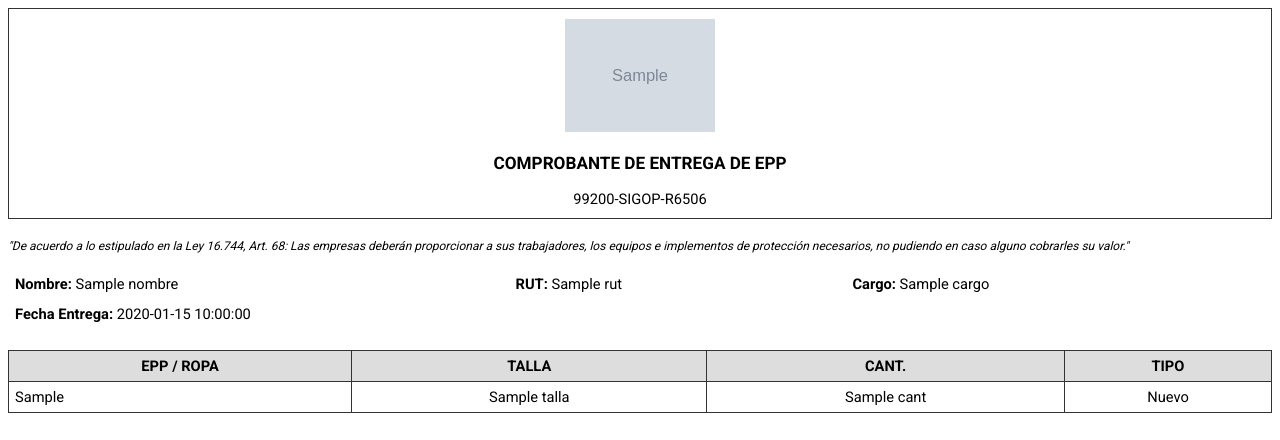
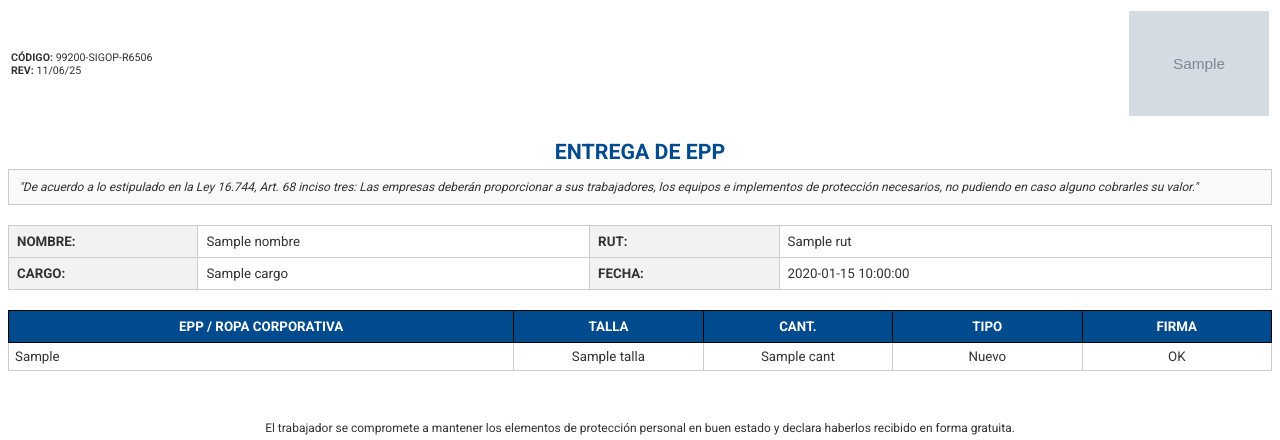
Before and after one commit to joachez17/RMC-Generador-Documentos, a Python web app: template templates/epp.html in a window 1280 px wide. Shown: the top 440 px of the page. Run offline with Jinja, Linux system fonts and the light colour scheme; the template is opened without the code that fills it: most values are stand-ins (such as "Sample title", 1, 10 or a date in 2020); grey boxes marked "Sample" are stand-in pictures.

Commit message:
Mejora formato documentos PDF

```diff
--- a/templates/epp.html
+++ b/templates/epp.html
@@ -1,47 +1,76 @@
 <!DOCTYPE html>
-<html>
+<html lang="es">
 <head>
+    <meta charset="UTF-8">
+    <title>Entrega EPP RMC</title>
     <link href="https://fonts.googleapis.com/css2?family=Roboto:wght@400;700&display=swap" rel="stylesheet">
     <style>
-        body { font-family: 'Roboto', sans-serif; font-size: 11pt; }
-        .header { text-align: center; margin-bottom: 20px; border: 1px solid #333; padding: 10px; }
-        .legal-text { font-size: 9pt; font-style: italic; margin-bottom: 15px; }
-        .data-table { width: 100%; margin-bottom: 20px; }
-        .data-table td { padding: 5px; }
+        @page { size: A4; margin: 1cm; margin-bottom: 2cm; margin-top: 1cm; }
+        body { font-family: 'Roboto', sans-serif; font-size: 10pt; color: #333; }
+
+        .top-header-table { width: 100%; margin-bottom: 20px; }
+        .logo-img { width: 140px; float: right; }
+        .main-title { text-align: center; color: #004B8D; font-size: 16pt; font-weight: bold; margin-bottom: 5px; }
+        .subtitle { text-align: center; font-size: 9pt; color: #555; margin-bottom: 20px; }
+
+        .legal-box {
+            border: 1px solid #ccc; background-color: #f9f9f9; padding: 10px;
+            font-size: 9pt; font-style: italic; text-align: justify; margin-bottom: 20px;
+        }
+
+        .info-table { width: 100%; border-collapse: collapse; border: 1px solid #999; margin-bottom: 20px; }
+        .info-table td { padding: 8px; border: 1px solid #ccc; }
+        .label-cell { background-color: #f2f2f2; font-weight: bold; width: 15%; }
+
         .epp-table { width: 100%; border-collapse: collapse; }
-        .epp-table th, .epp-table td { border: 1px solid #333; padding: 6px; text-align: center; }
-        .firma-box { text-align: center; margin-top: 50px; }
+        .epp-table th { background-color: #004B8D; color: white; padding: 8px; border: 1px solid #000; }
+        .epp-table td { border: 1px solid #ccc; padding: 6px; text-align: center; }
+
+        .footer { position: fixed; bottom: -30px; left: 0; right: 0; text-align: center; font-size: 8pt; color: #777; }
     </style>
 </head>
 <body>
-    <div class="header">
-        <img src="{{ logo_b64 }}" width="150"><br>
-        <h3>COMPROBANTE DE ENTREGA DE EPP</h3>
-        99200-SIGOP-R6506
+    <table class="top-header-table">
+        <tr>
+            <td>
+                <div style="font-size: 8pt;">
+                    <strong>CÓDIGO:</strong> 99200-SIGOP-R6506<br>
+                    <strong>REV:</strong> 11/06/25
+                </div>
+            </td>
+            <td><img src="{{ logo_b64 }}" class="logo-img"></td>
+        </tr>
+    </table>
+
+    <div class="main-title">ENTREGA DE EPP</div>
+
+    <div class="legal-box">
+        "De acuerdo a lo estipulado en la Ley 16.744, Art. 68 inciso tres: Las empresas deberán proporcionar a sus trabajadores, los equipos e implementos de protección necesarios, no pudiendo en caso alguno cobrarles su valor."
     </div>
 
-    <p class="legal-text">
-        "De acuerdo a lo estipulado en la Ley 16.744, Art. 68: Las empresas deberán proporcionar a sus trabajadores, los equipos e implementos de protección necesarios, no pudiendo en caso alguno cobrarles su valor."
-    </p>
-
-    <table class="data-table">
+    <table class="info-table">
         <tr>
-            <td><b>Nombre:</b> {{ nombre }}</td>
-            <td><b>RUT:</b> {{ rut }}</td>
-            <td><b>Cargo:</b> {{ cargo }}</td>
+            <td class="label-cell">NOMBRE:</td>
+            <td>{{ nombre }}</td>
+            <td class="label-cell">RUT:</td>
+            <td>{{ rut }}</td>
         </tr>
         <tr>
-            <td colspan="3"><b>Fecha Entrega:</b> {{ fecha }}</td>
+            <td class="label-cell">CARGO:</td>
+            <td>{{ cargo }}</td>
+            <td class="label-cell">FECHA:</td>
+            <td>{{ fecha }}</td>
         </tr>
     </table>
 
     <table class="epp-table">
         <thead>
-            <tr style="background-color: #ddd;">
-                <th>EPP / ROPA</th>
-                <th>TALLA</th>
-                <th>CANT.</th>
-                <th>TIPO</th>
+            <tr>
+                <th style="width: 40%;">EPP / ROPA CORPORATIVA</th>
+                <th style="width: 15%;">TALLA</th>
+                <th style="width: 15%;">CANT.</th>
+                <th style="width: 15%;">TIPO</th>
+                <th style="width: 15%;">FIRMA</th>
             </tr>
         </thead>
         <tbody>
@@ -51,19 +80,31 @@
                 <td>{{ item.TALLA }}</td>
                 <td>{{ item.CANT }}</td>
                 <td>{% if item.REPOSICIÓN %}Reposición{% else %}Nuevo{% endif %}</td>
+                <td>OK</td>
             </tr>
             {% endfor %}
         </tbody>
     </table>
 
-    <div class="firma-box">
-        <p>Declaro haber recibido los elementos detallados en buen estado.</p>
+    <div style="margin-top: 50px; text-align: center;">
+        <p style="font-size: 9pt;">El trabajador se compromete a mantener los elementos de protección personal en buen estado y declara haberlos recibido en forma gratuita.</p>
+
         {% if firma_b64 %}
-            <img src="{{ firma_b64 }}" width="200" style="border-bottom: 1px solid black;">
+            <img src="{{ firma_b64 }}" style="height: 60px; border-bottom: 1px solid black; margin-top: 20px;">
         {% else %}
-            <br><br><br>__________________________
+            <br><br><br><br><hr style="width: 40%;">
         {% endif %}
-        <p><b>{{ nombre }}</b><br>Firma del Trabajador</p>
+        <p><b>FIRMA DEL TRABAJADOR</b><br>{{ nombre }}</p>
+    </div>
+
+    <div class="footer">
+        <div class="footer-company">RMC CORPORATE</div>
+        <div>Bellavista 05, Edificio Olimpo, Of. 307, Viña del Mar | Teléfono: (32) 260 0305</div>
+        <div>
+            Sitio Web: <span class="footer-link">www.rmccorporate.com</span> |
+            Linkedin & YouTube: <span class="footer-link">RMC Corporate</span> |
+            Correo: <span class="footer-link">contacto@rmc.cl</span>
+        </div>
     </div>
 </body>
 </html>
```
Also changed, not shown: templates/arnes.html (+95 -36 lines), templates/ast_final.html (+45 -31 lines), templates/checklist.html (+67 -70 lines).
